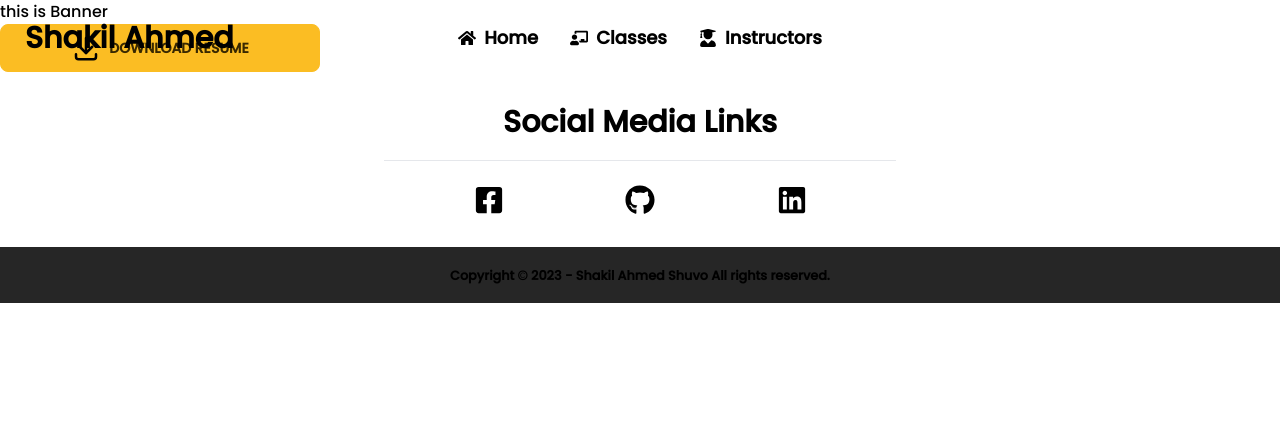
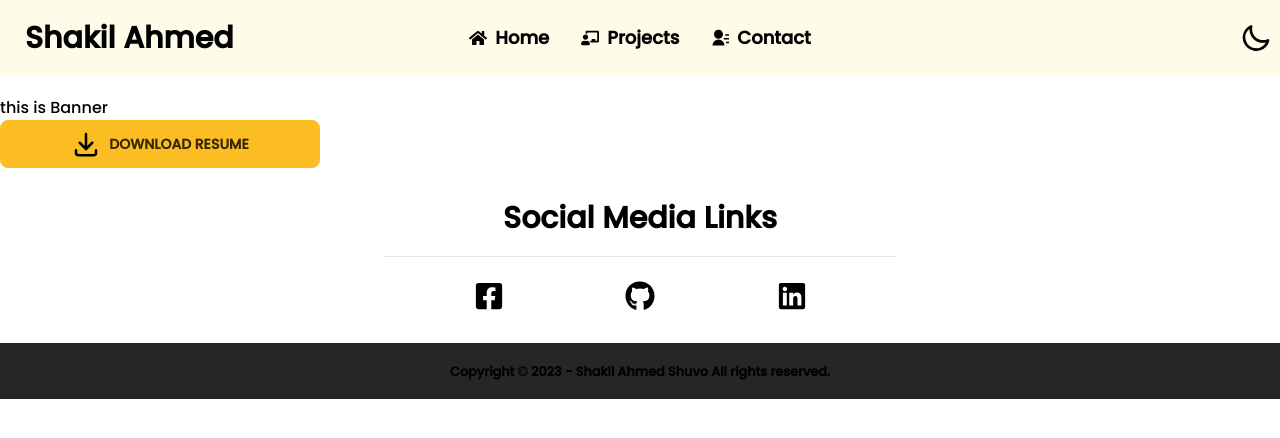
Before and after one commit to shakilahmedshuvo/shakil-ahmed-shuvo, a React (Vite) app: page / in a window 1280 px wide. Shown: the top 438 px of the page. Built offline with nearby package versions, Linux system fonts and the light colour scheme.

Commit message:
add dark mode

```diff
--- a/src/Components/Home/Banner/Banner.jsx
+++ b/src/Components/Home/Banner/Banner.jsx
@@ -2,7 +2,7 @@ import { TbDownload } from "react-icons/tb";
 
 const Banner = () => {
     return (
-        <div>
+        <div className="mt-24">
             <h2>
                 this is Banner
             </h2>
--- a/src/Components/Home/ErrorPage/ErrorPage.jsx
+++ b/src/Components/Home/ErrorPage/ErrorPage.jsx
@@ -7,7 +7,7 @@ const ErrorPage = () => {
     return (
         <>
             <NavBar />
-            <div className='text-center'>
+            <div className='text-center pt-20'>
                 <div className='lg:w-[50%] sm:w-full mx-auto'>
                     <img
                         className='mx-auto lg:w-[100%] sm:w-[100%] rounded-lg pt-6'
--- a/src/Components/Home/NavBar/NavBar.jsx
+++ b/src/Components/Home/NavBar/NavBar.jsx
@@ -1,7 +1,8 @@
 import { Link } from "react-router-dom";
-import { FiLogOut, FiLogIn } from "react-icons/fi";
-import { FaHome, FaUserGraduate, FaChalkboardTeacher, FaListAlt } from "react-icons/fa";
-import { SiGooglesheets } from "react-icons/si";
+import { FaHome, FaChalkboardTeacher, FaListAlt } from "react-icons/fa";
+import { RiContactsFill } from "react-icons/ri";
+import { useEffect, useState } from "react";
+
 // nav item
 const navBarItems =
     <>
@@ -14,70 +15,46 @@ const navBarItems =
         <li className="text-lg">
             <Link
                 to="/popularClasses">
-                <FaChalkboardTeacher />Classes
+                <FaChalkboardTeacher />Projects
             </Link>
         </li>
         <li className="text-lg">
             <Link to="instructor">
-                <FaUserGraduate />Instructors
+                <RiContactsFill />Contact
             </Link>
         </li>
         {/* conditional rendering */}
-        {
-            // user ?
-            //     <>
-
-            //         <li className="text-lg">
-            //             <Link to="/dashboard">
-            //                 <SiGooglesheets />Dashboard
-            //             </Link>
-            //         </li>
-            //         {/* tooltip show and the profile picture */}
-            //         <div
-            //             className="tooltip tooltip-warning tooltip-bottom flex justify-center items-center font-bold"
-            //             data-tip={user.displayName}>
-            //             <img
-            //                 className="w-12 h-12 rounded-full"
-            //                 src=
-            //                 {
-            //                     user?.photoURL
-            //                 }
-            //                 alt="" />
-            //         </div>
-            //         <li className="text-lg">
-            //             <Link
-            //                 // onClick={handleLogOut}
-            //                 className="btn-ghost">
-            //                 Log Out <FiLogOut
-            //                     className="text-2xl text-slate-200">
-            //                 </FiLogOut>
-            //             </Link>
-            //         </li>
-            //     </>
-            //     :
-            //     <>
-            //         <li className="text-lg">
-            //             <Link
-            //                 className="btn-ghost"
-            //                 to="login">
-            //                 Log In
-            //                 <FiLogIn
-            //                     className="text-2xl text-slate-200">
-            //                 </FiLogIn>
-            //             </Link>
-            //         </li>
-            //     </>
-        }
     </>
 
+
+
 const NavBar = () => {
+    // dark mode toggler
+    const [theme, setTheme] = useState(
+        localStorage.getItem("theme") ? localStorage.getItem("theme") : "light"
+    );
+    const handleToggle = (e) => {
+        if (e.target.checked) {
+            setTheme("business");
+        }
+        else {
+            setTheme("light");
+        }
+    };
+    useEffect(() => {
+        localStorage.setItem("theme", theme);
+        const localTheme = localStorage.getItem("theme");
+        document.querySelector("html").setAttribute("data-theme", localTheme);
+    }, [theme]);
     return (
-        <div className="font-bold  w-full">
-            <div className="navbar z-10 fixed mx-auto text-white">
+        <div
+            className="font-bold fixed z-10 w-full bg-yellow-50">
+            <div
+                className="navbar text-white max-w-7xl mx-auto">
                 <div className="navbar-start ">
                     <Link
                         to='/'
-                        className="btn btn-ghost normal-case text-3xl font-bold">
+                        className="btn btn-ghost normal-case text-3xl font-bold text-center">
                         Shakil Ahmed
                     </Link>
                 </div>
@@ -87,23 +64,22 @@ const NavBar = () => {
                         {navBarItems}
                     </ul>
                 </div>
-                {/* dark mode toggler start */}
-                <div className="navbar-end font-bold">
-                    {/* <label
+                <div
+                    className="navbar-end font-bold">
+                    {/* dark mode toggler start */}
+                    <label
                         className="swap swap-rotate">
                         <input
                             type="checkbox"
                             onChange={handleToggle}
                             checked={
-                                theme === "light" ? false : true}
-                        />
+                                theme === "light"
+                                    ?
+                                    false : true} />
                         <div
                             className="swap-on">
-                            <p>
-                                Dark Mode
-                            </p>
                             <svg
-                                className="fill-current w-8 h-8 mr-5 mx-auto"
+                                className="fill-current w-8 h-8 mx-auto"
                                 xmlns="http://www.w3.org/2000/svg"
                                 viewBox="0 0 24 24">
                                 <path
@@ -112,9 +88,6 @@ const NavBar = () => {
                         </div>
                         <div
                             className="swap-off">
-                            <p>
-                                Light Mode
-                            </p>
                             <svg
                                 className="fill-current w-8 h-8 mx-auto"
                                 xmlns="http://www.w3.org/2000/svg"
@@ -123,7 +96,8 @@ const NavBar = () => {
                                     d="M21.64,13a1,1,0,0,0-1.05-.14,8.05,8.05,0,0,1-3.37.73A8.15,8.15,0,0,1,9.08,5.49a8.59,8.59,0,0,1,.25-2A1,1,0,0,0,8,2.36,10.14,10.14,0,1,0,22,14.05,1,1,0,0,0,21.64,13Zm-9.5,6.69A8.14,8.14,0,0,1,7.08,5.22v.27A10.15,10.15,0,0,0,17.22,15.63a9.79,9.79,0,0,0,2.1-.22A8.11,8.11,0,0,1,12.14,19.73Z" />
                             </svg>
                         </div>
-                    </label> */}
+                    </label>
+                    {/* dark mode toggler start */}
                     <div className="dropdown">
                         <label
                             tabIndex={0}
--- a/src/Layout/Main.jsx
+++ b/src/Layout/Main.jsx
@@ -4,7 +4,7 @@ import Footer from "../Components/Home/Footer/Footer";
 
 const Main = () => {
     return (
-        <div>
+        <div className="overflow-hidden">
             <NavBar />
             <Outlet />
             <Footer />
--- a/tailwind.config.js
+++ b/tailwind.config.js
@@ -8,4 +8,7 @@ export default {
     extend: {},
   },
   plugins: [require("daisyui")],
+  daisyui: {
+    themes: ["light", "business"],
+  },
 }
```
